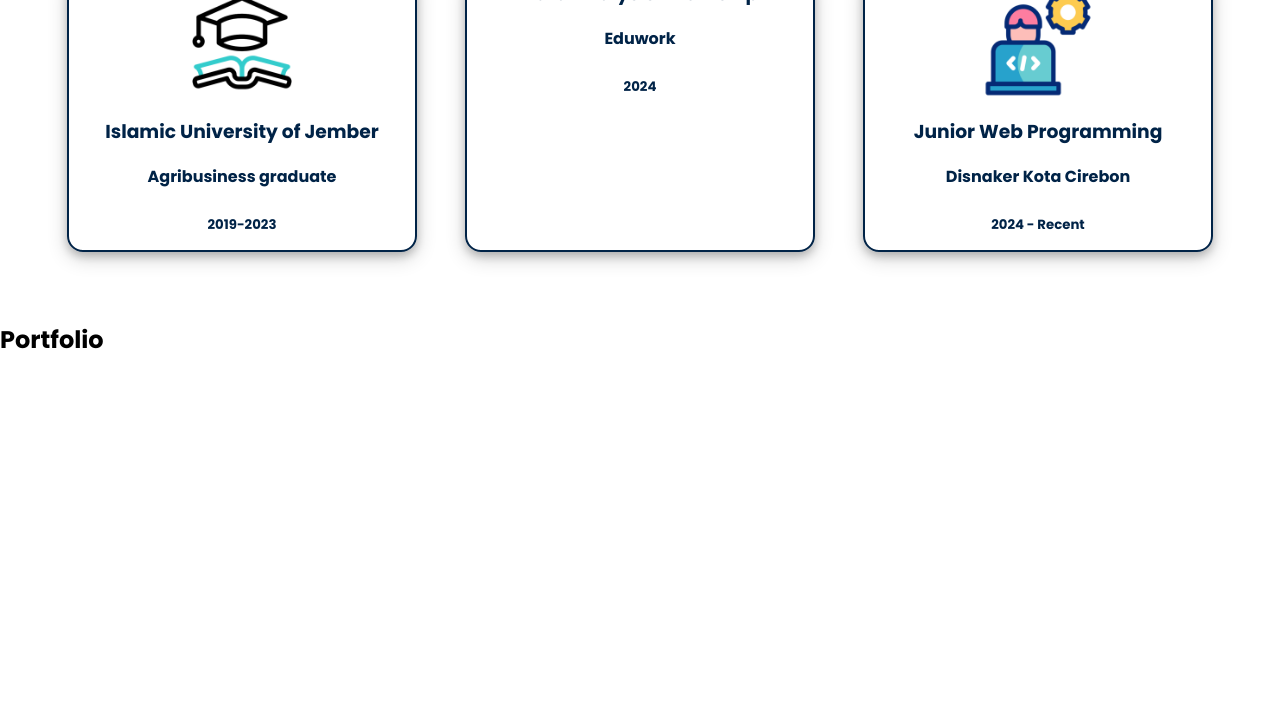
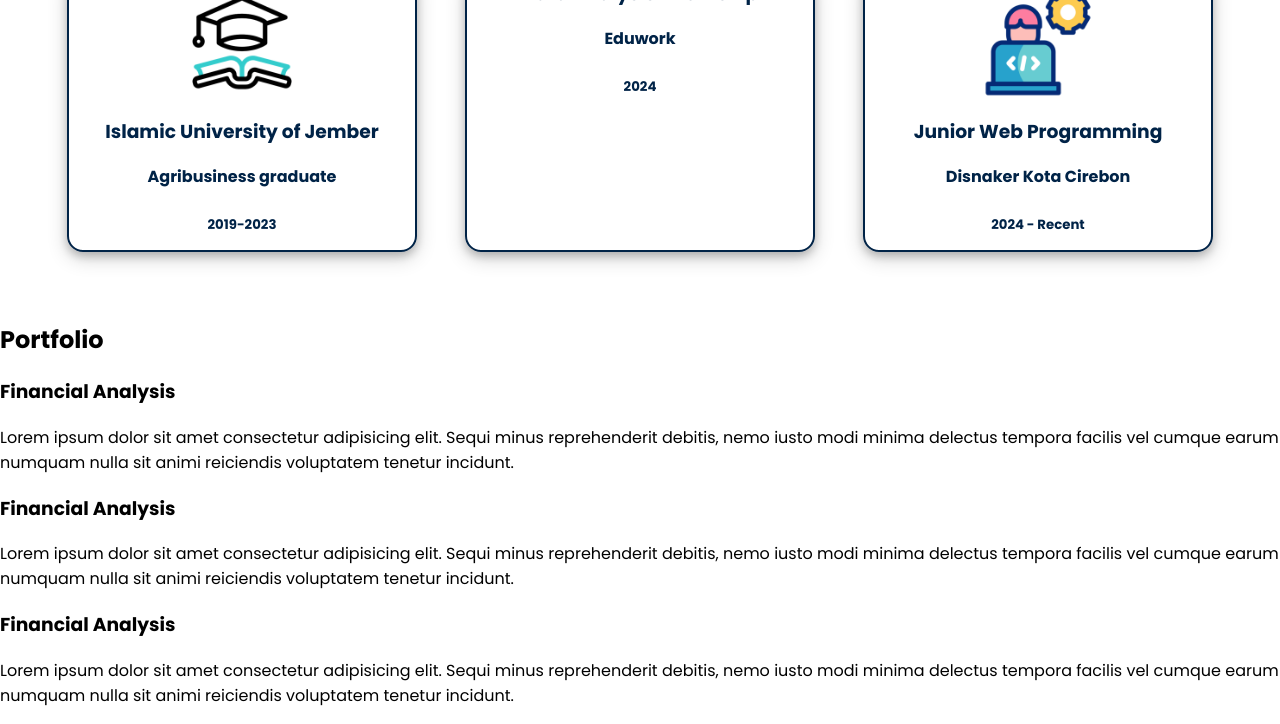
Before and after one commit to Askarroffi/Portfolio_website, a plain HTML site: page index.html in a window 1280 px wide. Shown: the part 1239-1963 px from the top of the page. Before the commit the page ends 1616 px from the top, so only its background shows below. Drawn offline with nearby package versions, Linux system fonts and the light colour scheme.

Commit message:
revision

```diff
--- a/index.html
+++ b/index.html
@@ -108,6 +108,23 @@
 
         <div class="port container">
             <h1>Portfolio</h1>
+            <div class="portcard-top">
+                <div class="port-card1">
+                    <h3>Financial Analysis</h3>
+                    <p>Lorem ipsum dolor sit amet consectetur adipisicing elit. Sequi minus reprehenderit debitis, nemo iusto modi minima delectus tempora facilis vel cumque earum numquam nulla sit animi reiciendis voluptatem tenetur incidunt.</p>
+                </div>
+
+                <div class="port-card2">
+                    <h3>Financial Analysis</h3>
+                    <p>Lorem ipsum dolor sit amet consectetur adipisicing elit. Sequi minus reprehenderit debitis, nemo iusto modi minima delectus tempora facilis vel cumque earum numquam nulla sit animi reiciendis voluptatem tenetur incidunt.</p>
+                </div>
+            </div>
+
+
+            <div class="port-card3">
+                <h3>Financial Analysis</h3>
+                <p>Lorem ipsum dolor sit amet consectetur adipisicing elit. Sequi minus reprehenderit debitis, nemo iusto modi minima delectus tempora facilis vel cumque earum numquam nulla sit animi reiciendis voluptatem tenetur incidunt.</p>
+            </div>
         </div>
     </section>
 </body>
```
